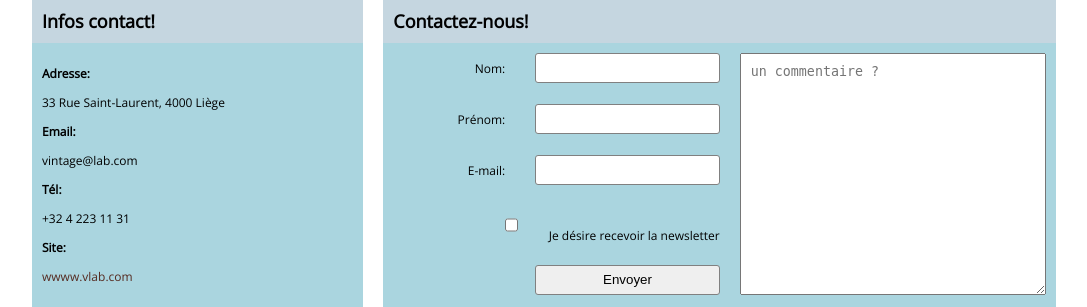
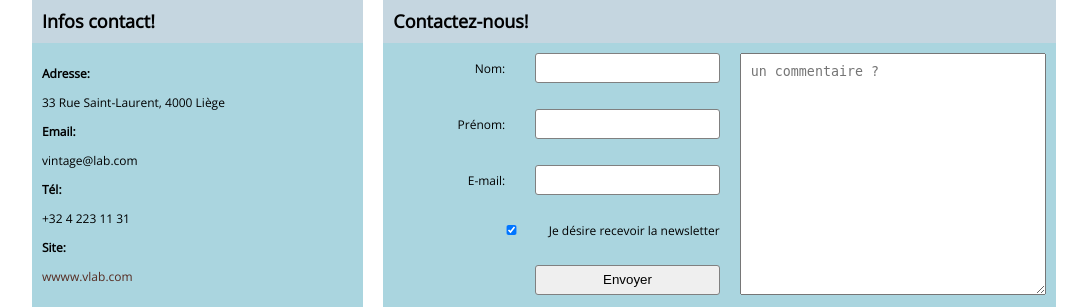
Before and after one commit to thisejf/ProjetMiniSite2018, a PHP site: page /contact.php in a window 1280 px wide. Shown: the part 511-818 px from the top of the page, without its empty margins (96-1183 px from the left). Run offline with PHP 8.4, Linux system fonts and the light colour scheme.

Commit message:
update news letter position

```diff
--- a/contact.php
+++ b/contact.php
@@ -44,7 +44,7 @@
 						<label class="big-2" for="email">E-mail:</label>
 						<input class="big-11" type="text" name="email" id="email" value="">
 						<div class="container-mobile -desktop-12 -big-12 checkbox">
-							<input type="checkbox" name="news" id="news" value="">
+							<input type="checkbox" name="news" id="news" checked value="">
 							<label class="news -big-8" for="news">Je désire recevoir la newsletter</label>
 						</div>
 						<input class="-tab-12-big-6" type="submit" name="send" value="Envoyer">
--- a/css/main.css
+++ b/css/main.css
@@ -411,6 +411,10 @@ iframe, .slider{
 		margin-left: auto;
 	}
 
+	.checkbox input{
+		max-height: 1rem;
+	}
+
 	.news{
 		min-width: 65%;
 	}
```
